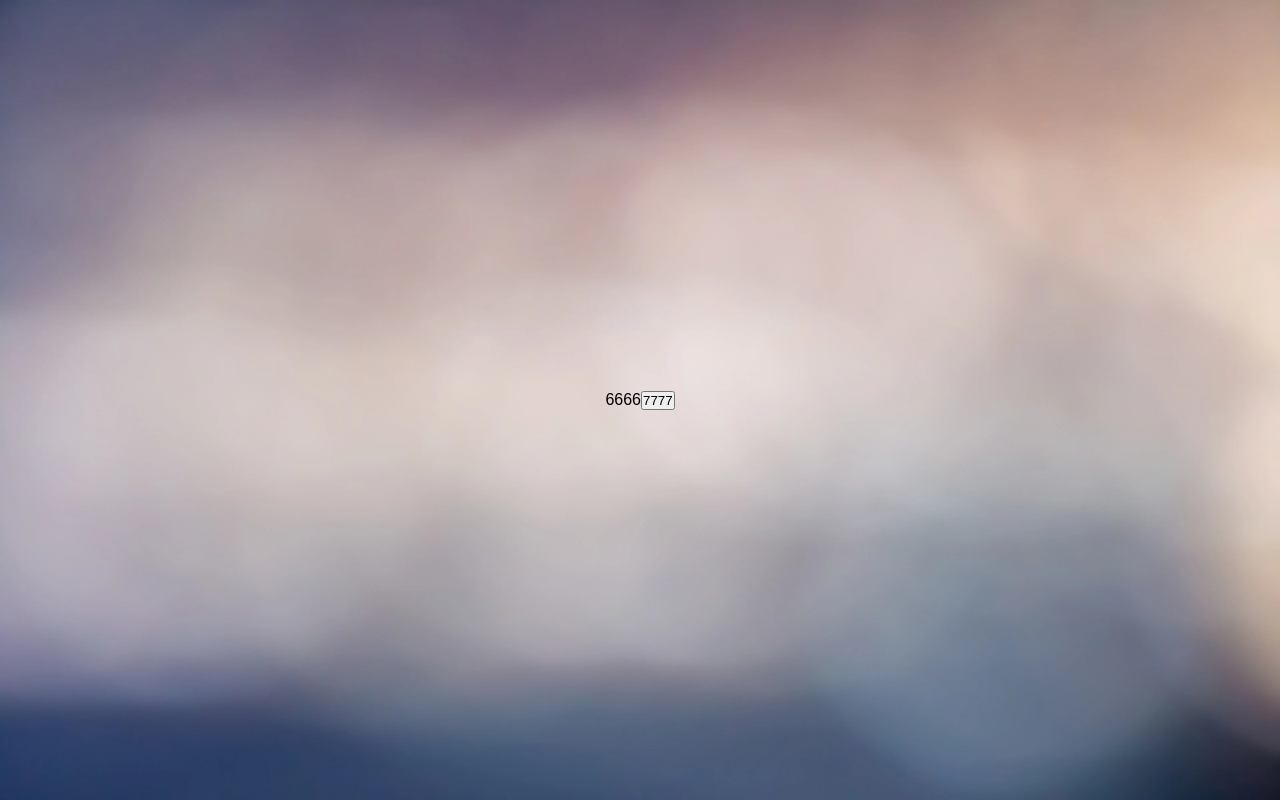
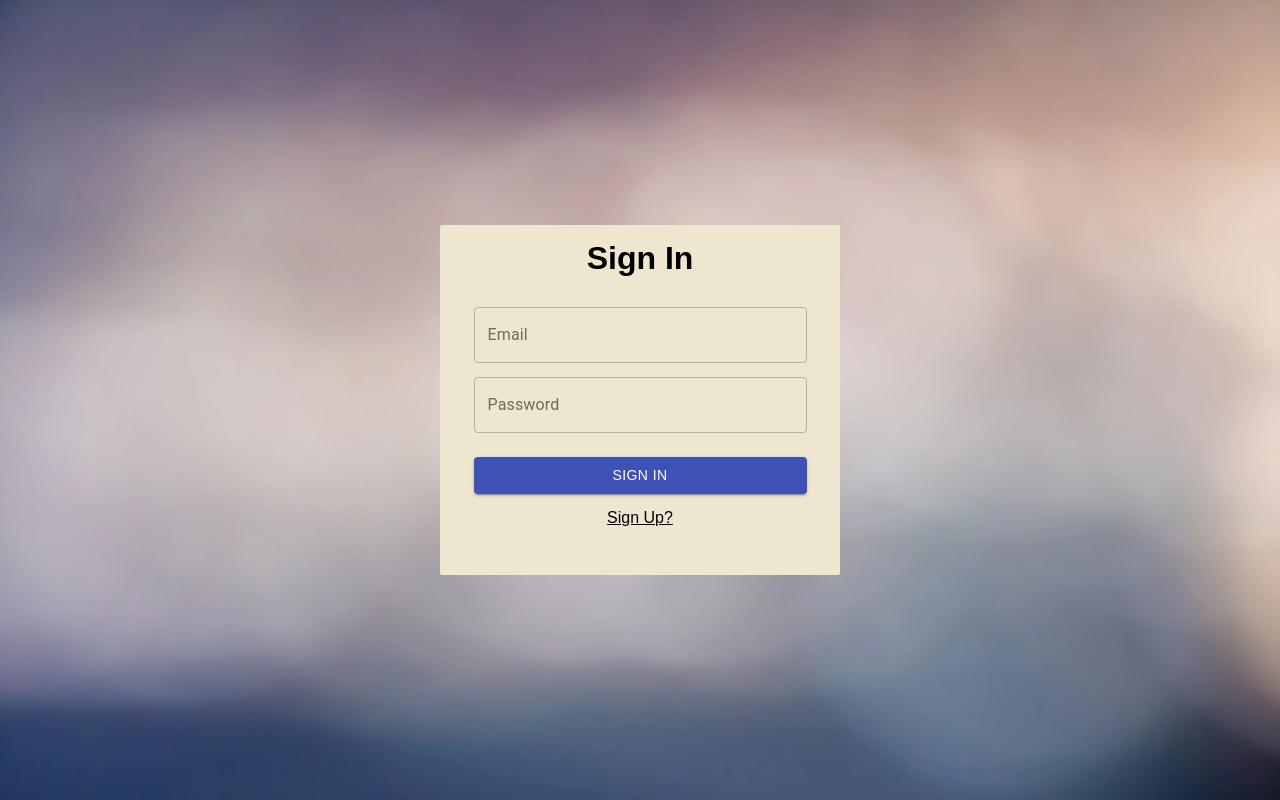
Before and after one commit to MakoMori-37/yup-Validations, a React (Create React App) app: page / in a window 1280 px wide. Built offline with nearby package versions, Linux system fonts and the light colour scheme.

Commit message:
add signin

```diff
--- a/src/components/Login.js
+++ b/src/components/Login.js
@@ -1,12 +1,85 @@
-import React from 'react'
+import React from "react";
 
-function Login({handleClick}) {
-    return (
-        <div>
-            6666
-            <button onClick={handleClick} >7777</button>
-        </div>
-    )
+import styled from "styled-components";
+import { makeStyles } from "@material-ui/core/styles";
+import TextField from "@material-ui/core/TextField";
+import FormControl from "@material-ui/core/FormControl";
+
+import FormControlLabel from "@material-ui/core/FormControlLabel";
+import Checkbox from "@material-ui/core/Checkbox";
+import Button from '@material-ui/core/Button';
+
+const useStyles = makeStyles({
+  inp: {
+    height: 40,
+    marginTop: 20,
+    marginBottom: 10,
+  },
+  form: {
+    width: "90%",
+  },
+  but:{
+      marginTop:30
+  }
+});
+
+function Login({ handleClick }) {
+
+  const classes = useStyles();
+  return (
+    <Ris>
+      <FormControl className={classes.form}>
+          <Title>
+        <h1>Sign In</h1>
+
+          </Title>
+        <TextField
+          className={classes.inp}
+          label="Email"
+          variant="outlined"
+          type="email"
+        />
+        <TextField
+          className={classes.inp}
+          label="Password"
+          variant="outlined"
+          type="password"
+        />
+
+<Button className={classes.but} variant="contained" color="primary">
+        Sign In
+      </Button>
+      <Link onClick={handleClick} >
+      Sign Up?
+      </Link>
+      </FormControl>
+    </Ris>
+  );
 }
 
-export default Login
+const Ris = styled.div`
+  height: 350px;
+  width: 400px;
+  background-color: #eee6cf;
+  border-radius: 2px;
+  display: flex;
+  flex-direction: column;
+  align-items: center;
+  padding: 15px 15px;
+  box-sizing: border-box;
+`;
+
+const Title = styled.div`
+text-align:center;
+margin-bottom:10px
+`;
+
+const Link = styled.a`
+text-align:center;
+margin-bottom:10px;
+margin-top:15px;
+text-decoration:underline;
+cursor:pointer;
+`;
+
+export default Login;
```
Also changed, not shown: 1 other file (tests, documents, lock files or other folders).
